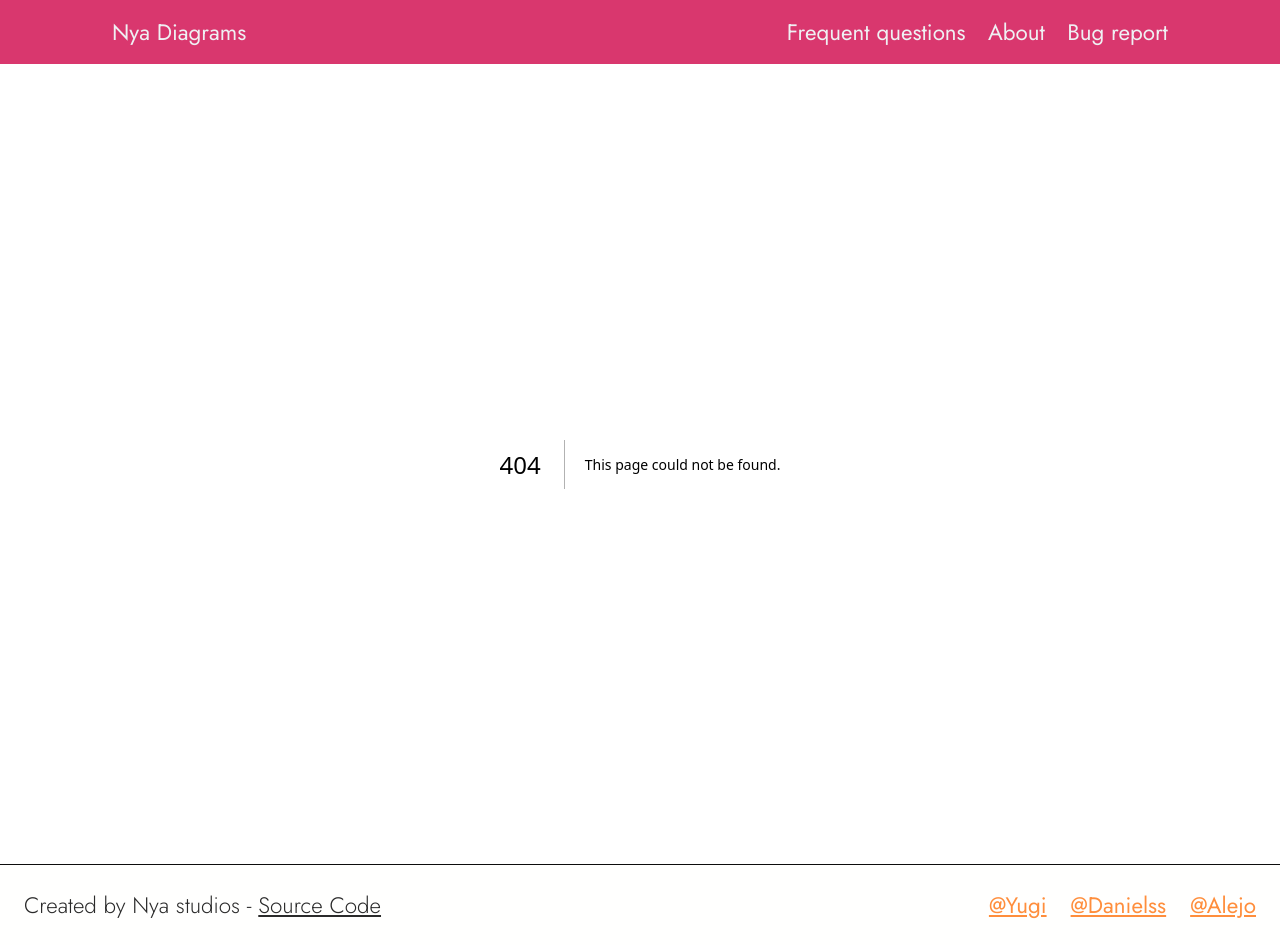
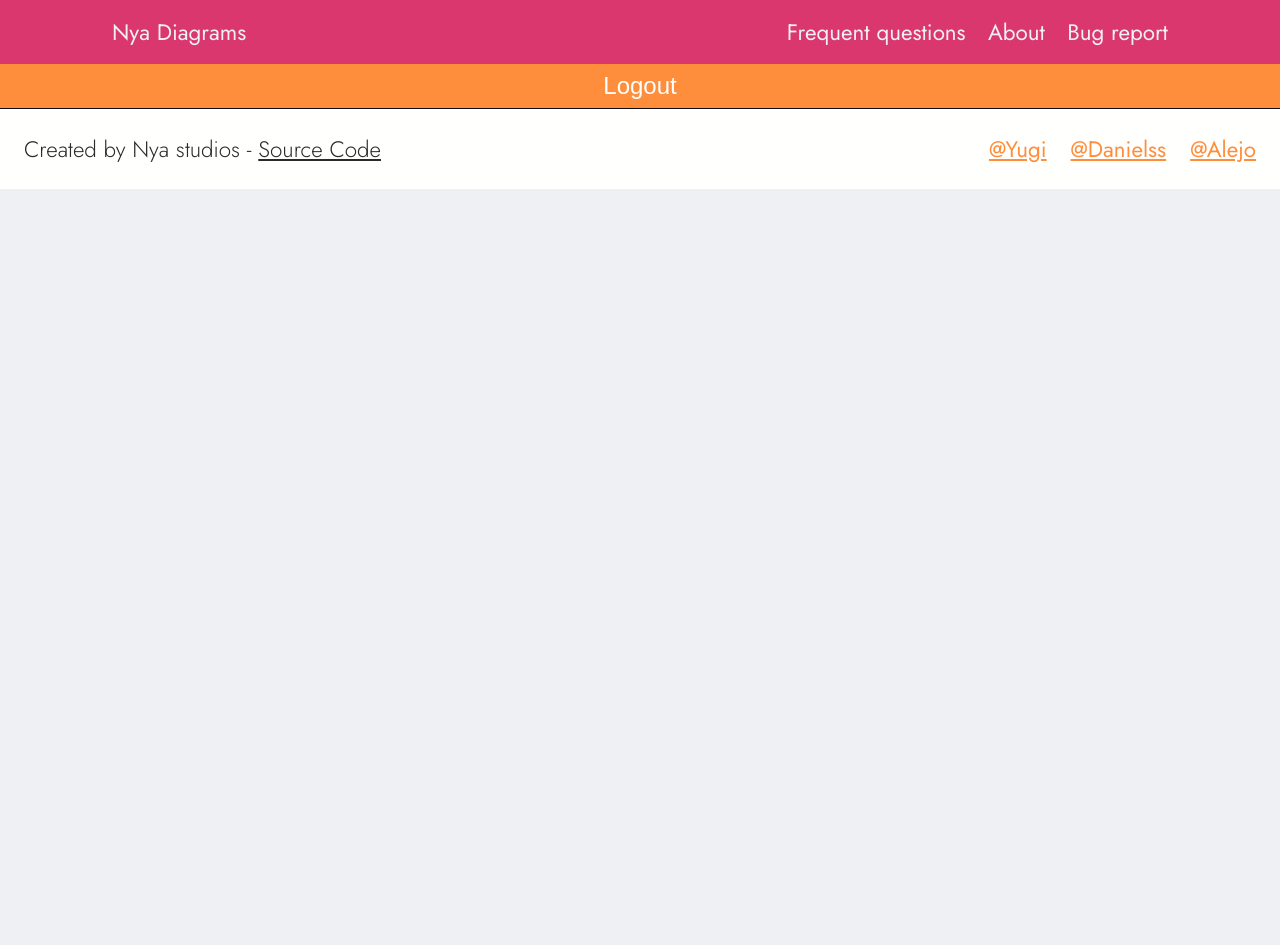
Before and after one commit to alejooroncoy/nya-diagrams-app, a Next.js app: page /dashboard/settings in a window 1280 px wide. Before the commit this address had no page. After the commit the page ends 800 px from the top, so only its background shows below. Built offline with nearby package versions, Linux system fonts and the light colour scheme; no server answers.

Commit message:
feat: :sparkles: add logout button

```diff
--- a/src/app/dashboard/components/LogoutButton/index.tsx
+++ b/src/app/dashboard/components/LogoutButton/index.tsx
@@ -2,6 +2,8 @@
 
 import { createClient } from '@/utils/supabase/client';
 import { useRouter } from 'next/navigation';
+
+import styles from './styles.module.css';
 
 const LogoutButton = () => {
   const supabase = createClient();
@@ -12,7 +14,11 @@ const LogoutButton = () => {
     router.push('/login');
   };
 
-  return <button onClick={logout}>Logout</button>;
+  return (
+    <button className={styles['logout-button']} onClick={logout}>
+      Logout
+    </button>
+  );
 };
 
 export default LogoutButton;
--- /dev/null
+++ b/src/app/dashboard/components/LogoutButton/styles.module.css
@@ -0,0 +1,8 @@
+.logout-button {
+  padding: 0.5rem;
+  font-size: 1.5em;
+
+  color: #ffffff;
+  background: #ff8e3c;
+  border: none;
+}
--- a/src/app/dashboard/page.tsx
+++ b/src/app/dashboard/page.tsx
@@ -19,7 +19,6 @@ const Dashboard = async () => {
   return (
     <main className={styles.main}>
       <NavbarDashboard
-        userName={user.data.user?.user_metadata.full_name as string}
         userProfile={user.data.user?.user_metadata.avatar_url as string}
       />
       <FlowCharts />
--- /dev/null
+++ b/src/app/dashboard/settings/page.tsx
@@ -0,0 +1,7 @@
+import LogoutButton from '../components/LogoutButton';
+
+const Settings = () => {
+  return <LogoutButton />;
+};
+
+export default Settings;
```
Also changed, not shown: src/app/dashboard/components/NavbarDashboard/index.tsx (+9 -11 lines).
